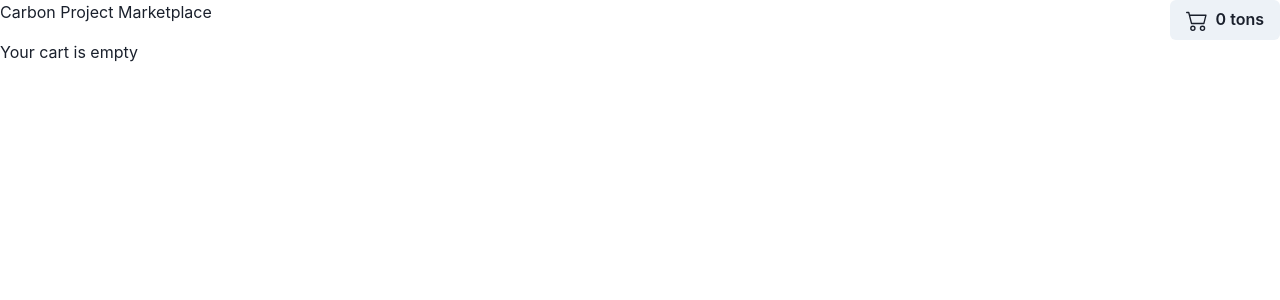
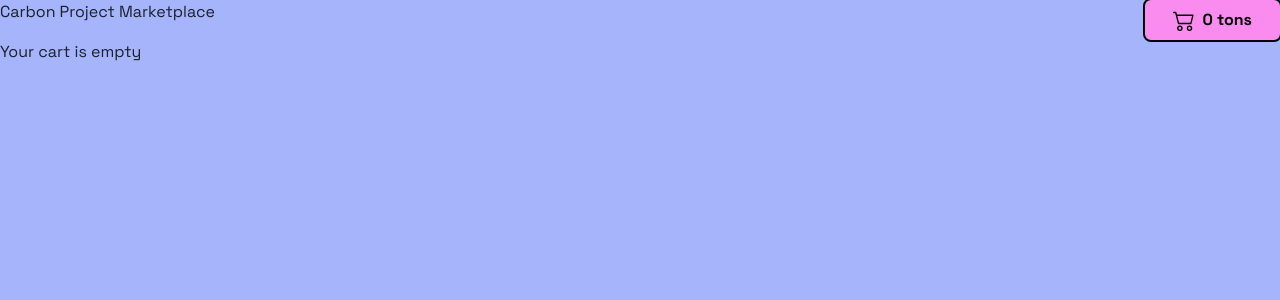
Before and after one commit to phbo85/carbon-offset-marketplace, a Next.js app: page /cart in a window 1280 px wide. Shown: the top 300 px of the page. Built offline with nearby package versions, Linux system fonts and the light colour scheme.

Commit message:
add custom theme and style card

```diff
--- a/app/layout.tsx
+++ b/app/layout.tsx
@@ -1,12 +1,16 @@
 import { ReactNode } from 'react'
 import type { Metadata } from 'next'
 import NextLink from 'next/link'
-import { Inter } from 'next/font/google'
+import { Space_Grotesk } from 'next/font/google'
+
 import { Providers } from './providers'
 import CartIcon from '@/components/CartIcon'
 import { Flex } from '@chakra-ui/react'
 
-const inter = Inter({ subsets: ['latin'] })
+const font = Space_Grotesk({
+  subsets: ['latin'],
+  variable: '--font-space-grotesk',
+})
 
 export const metadata: Metadata = {
   title: 'Create Next App',
@@ -19,7 +23,7 @@ export default function RootLayout({
   children: ReactNode
 }>) {
   return (
-    <html lang="en" className={inter.className}>
+    <html lang="en" className={font.className}>
       <body>
         <Providers>
           <Flex as="header" justify="space-between">
--- a/app/providers.tsx
+++ b/app/providers.tsx
@@ -1,7 +1,8 @@
 'use client'
 import { ReactNode } from 'react'
 import { ChakraProvider } from '@chakra-ui/react'
+import theme from '@/theme/theme'
 
 export function Providers({ children }: { children: ReactNode }) {
-  return <ChakraProvider>{children}</ChakraProvider>
+  return <ChakraProvider theme={theme}>{children}</ChakraProvider>
 }
--- a/components/ProjectCard.tsx
+++ b/components/ProjectCard.tsx
@@ -35,6 +35,7 @@ const ProjectCard = ({ project }: { project: Project }) => {
             src={image}
             fill
             style={{ objectFit: 'cover' }}
+            sizes="(max-width: var(--chakra-breakpoints-sm)) 100vw, (max-width: var(--chakra-breakpoints-lg))) 33vw, 15vw"
             alt={name}
           />
         </AspectRatio>
@@ -42,10 +43,10 @@ const ProjectCard = ({ project }: { project: Project }) => {
           {name}
         </Heading>
         <Flex justify="space-between" my={2}>
-          <Tag colorScheme="green" size="lg">
+          <Tag bg="custom.green" size="lg">
             supplied by {supplierName}
           </Tag>
-          <Tag colorScheme="teal" size="lg">
+          <Tag bg="custom.bg" size="lg">
             {country}
           </Tag>
         </Flex>
--- /dev/null
+++ b/theme/components/button.ts
@@ -0,0 +1,18 @@
+import { defineStyle, defineStyleConfig } from '@chakra-ui/react'
+
+const solid = defineStyle({
+  outline: '2px solid black',
+  color: 'black',
+  bg: 'custom.pink',
+  fontWeight: 'bold',
+  px: 7,
+  py: 5,
+  _hover: {
+    boxShadow: '3px 3px 0px rgba(0,0,0,1)',
+    bg: 'custom.pink',
+  },
+})
+
+export const buttonTheme = defineStyleConfig({
+  variants: { solid },
+})
--- /dev/null
+++ b/theme/components/card.ts
@@ -0,0 +1,21 @@
+import { cardAnatomy } from '@chakra-ui/anatomy'
+import { createMultiStyleConfigHelpers } from '@chakra-ui/react'
+
+const { definePartsStyle, defineMultiStyleConfig } =
+  createMultiStyleConfigHelpers(cardAnatomy.keys)
+
+const baseStyle = definePartsStyle({
+  container: {
+    border: '2px solid black',
+    borderRadius: 'md',
+    height: 'full',
+    _hover: {
+      boxShadow: '8px 8px 0px rgba(0,0,0,1)',
+      bg: 'white',
+    },
+    background: 'white',
+    transition: 'all 0.2s ease-in-out',
+  },
+})
+
+export const cardTheme = defineMultiStyleConfig({ baseStyle })
--- /dev/null
+++ b/theme/components/numberInput.ts
@@ -0,0 +1,23 @@
+import { inputAnatomy } from '@chakra-ui/anatomy'
+import { createMultiStyleConfigHelpers } from '@chakra-ui/react'
+
+const { definePartsStyle, defineMultiStyleConfig } =
+  createMultiStyleConfigHelpers(inputAnatomy.keys)
+
+const baseStyle = definePartsStyle({
+  field: {
+    padding: '2.5',
+    outline: '2px solid black',
+    _focus: {
+      boxShadow: '2px 2px 0px rgba(0,0,0,1)',
+      bg: 'custom.green',
+    },
+    _active: {
+      boxShadow: '2px 2px 0px rgba(0,0,0,1)',
+    },
+    borderRadius: 'md',
+    transition: 'all 0.2s ease-in-out',
+  },
+})
+
+export const numberInputTheme = defineMultiStyleConfig({ baseStyle })
--- /dev/null
+++ b/theme/components/tag.ts
@@ -0,0 +1,15 @@
+import { tagAnatomy } from '@chakra-ui/anatomy'
+import { createMultiStyleConfigHelpers } from '@chakra-ui/react'
+
+const { definePartsStyle, defineMultiStyleConfig } =
+  createMultiStyleConfigHelpers(tagAnatomy.keys)
+
+const baseStyle = definePartsStyle({
+  container: {
+    outline: '2px solid black',
+    color: 'black',
+    bg: 'custom.yellow',
+  },
+})
+
+export const tagTheme = defineMultiStyleConfig({ baseStyle })
--- /dev/null
+++ b/theme/theme.ts
@@ -0,0 +1,36 @@
+import { extendTheme } from '@chakra-ui/react'
+
+import { cardTheme } from './components/card'
+import { numberInputTheme } from './components/numberInput'
+import { tagTheme } from './components/tag'
+import { buttonTheme } from './components/button'
+
+const theme = extendTheme({
+  colors: {
+    custom: {
+      bg: '#a5b4fb',
+      yellow: '#FFF066',
+      green: '#9dfc7c',
+      pink: '#FA8CEF',
+    },
+  },
+  styles: {
+    global: {
+      body: {
+        bg: 'custom.bg',
+      },
+    },
+  },
+  fonts: {
+    heading: 'var(--font-space-grotesk)',
+    body: 'var(--font-space-grotesk)',
+  },
+  components: {
+    NumberInput: numberInputTheme,
+    Card: cardTheme,
+    Tag: tagTheme,
+    Button: buttonTheme,
+  },
+})
+
+export default theme
```
Also changed, not shown: components/AddToCart.tsx (+4 -4 lines).
